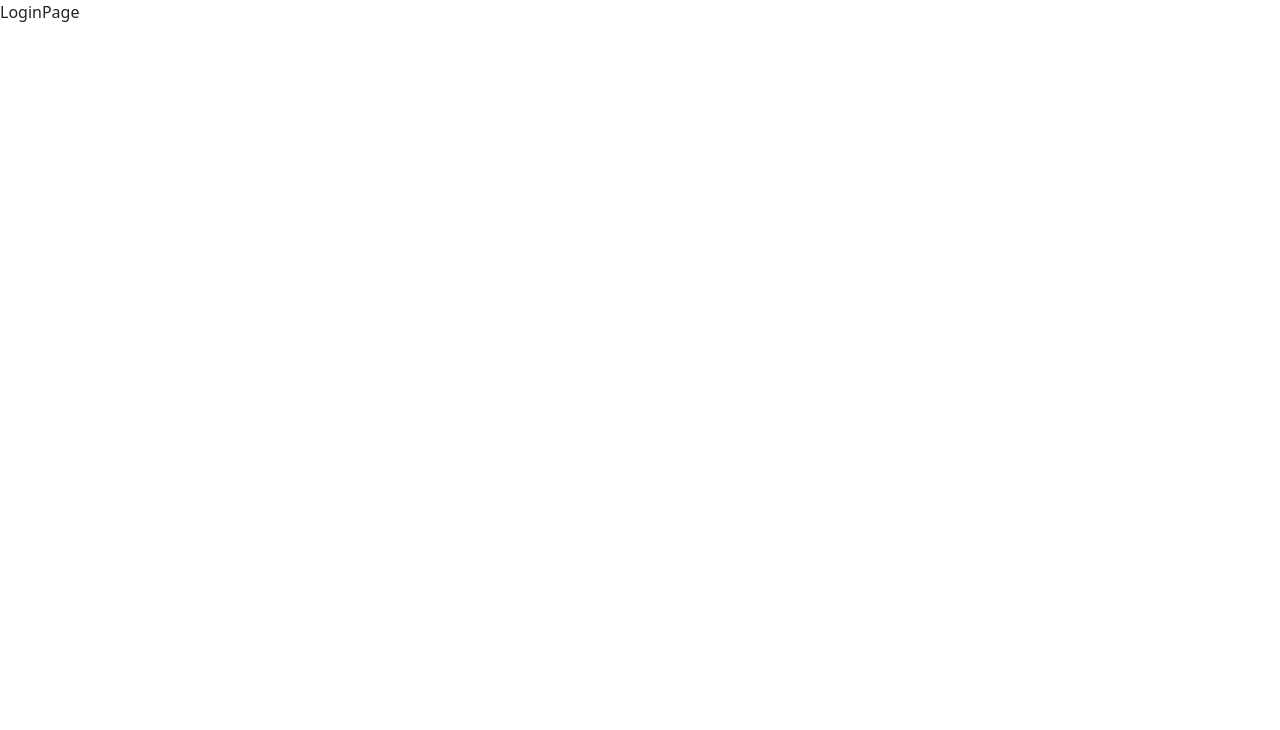
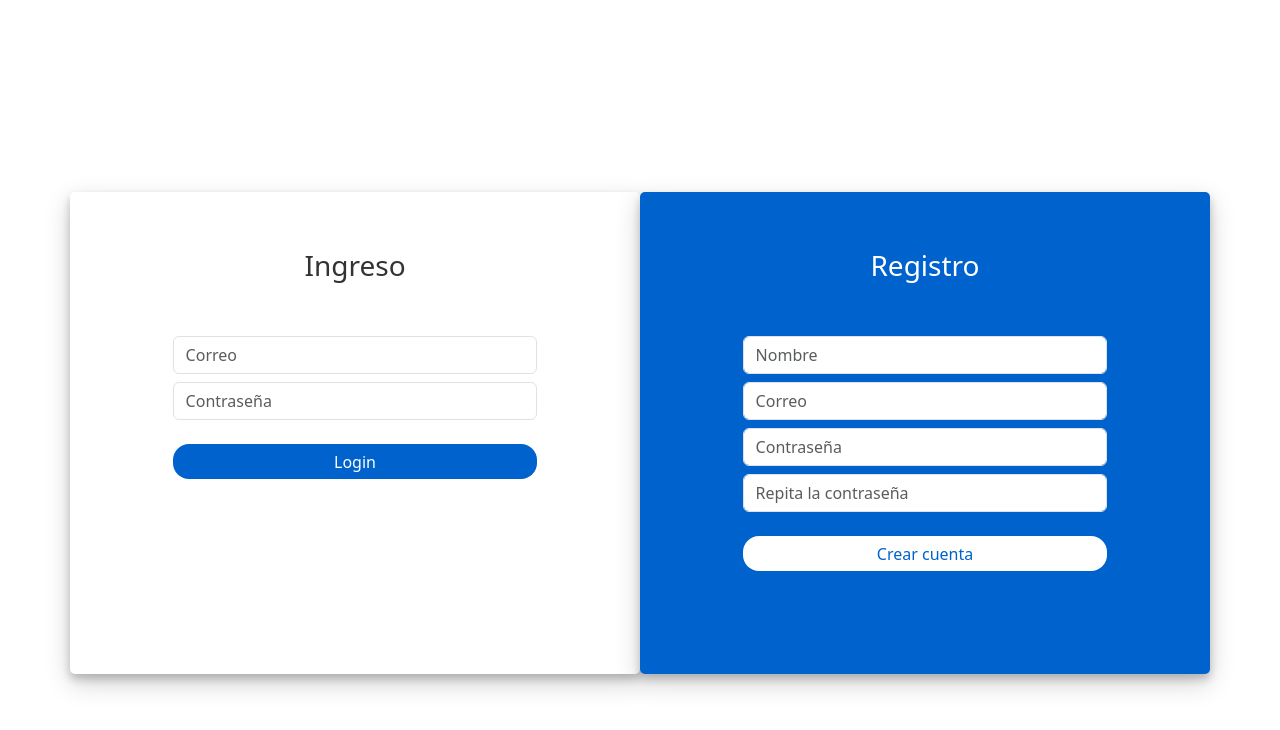
Before and after one commit to pablo-cg/calendar-app, a React (Vite) app: page /auth/login in a window 1280 px wide. Shown: the top 730 px of the page. Built offline with nearby package versions, Linux system fonts and the light colour scheme.

Commit message:
feat: login page design

```diff
--- /dev/null
+++ b/src/auth/pages/login-page.css
@@ -0,0 +1,50 @@
+.login-container {
+  margin-top: 15%;
+}
+.login-form-1 {
+  border-radius: 5px;
+  box-shadow: 0 5px 8px 0 rgba(0, 0, 0, 0.2), 0 9px 26px 0 rgba(0, 0, 0, 0.19);
+  padding: 5%;
+}
+.login-form-1 h3 {
+  text-align: center;
+  color: #333;
+}
+.login-form-2 {
+  border-radius: 5px;
+  box-shadow: 0 5px 8px 0 rgba(0, 0, 0, 0.2), 0 9px 26px 0 rgba(0, 0, 0, 0.19);
+  padding: 5%;
+  background: #0062cc;
+}
+.login-form-2 h3 {
+  text-align: center;
+  color: #fff;
+}
+.login-container form {
+  padding: 10%;
+}
+.btnSubmit {
+  width: 100%;
+  border-radius: 1rem;
+  padding: 1.5%;
+  border: none;
+  cursor: pointer;
+}
+.login-form-1 .btnSubmit {
+  color: #fff;
+  background-color: #0062cc;
+}
+.login-form-2 .btnSubmit {
+  background-color: #fff;
+  color: #0062cc;
+}
+.login-form-2 .ForgetPwd {
+  color: #fff;
+  font-weight: 600;
+  text-decoration: none;
+}
+.login-form-1 .ForgetPwd {
+  color: #0062cc;
+  font-weight: 600;
+  text-decoration: none;
+}
--- a/src/auth/pages/login-page.jsx
+++ b/src/auth/pages/login-page.jsx
@@ -1,3 +1,71 @@
+import './login-page.css';
+
 export const LoginPage = () => {
-  return <div>LoginPage</div>;
+  return (
+    <div className="container login-container">
+      <div className="row">
+        <div className="col-md-6 login-form-1">
+          <h3>Ingreso</h3>
+          <form>
+            <div className="form-group mb-2">
+              <input
+                type="text"
+                className="form-control"
+                placeholder="Correo"
+              />
+            </div>
+            <div className="form-group mb-2">
+              <input
+                type="password"
+                className="form-control"
+                placeholder="Contraseña"
+              />
+            </div>
+            <div className="mt-4">
+              <input type="submit" className="btnSubmit" value="Login" />
+            </div>
+          </form>
+        </div>
+
+        <div className="col-md-6 login-form-2">
+          <h3>Registro</h3>
+          <form>
+            <div className="form-group mb-2">
+              <input
+                type="text"
+                className="form-control"
+                placeholder="Nombre"
+              />
+            </div>
+            <div className="form-group mb-2">
+              <input
+                type="email"
+                className="form-control"
+                placeholder="Correo"
+              />
+            </div>
+            <div className="form-group mb-2">
+              <input
+                type="password"
+                className="form-control"
+                placeholder="Contraseña"
+              />
+            </div>
+
+            <div className="form-group mb-2">
+              <input
+                type="password"
+                className="form-control"
+                placeholder="Repita la contraseña"
+              />
+            </div>
+
+            <div className="mt-4">
+              <input type="submit" className="btnSubmit" value="Crear cuenta" />
+            </div>
+          </form>
+        </div>
+      </div>
+    </div>
+  );
 };
```
